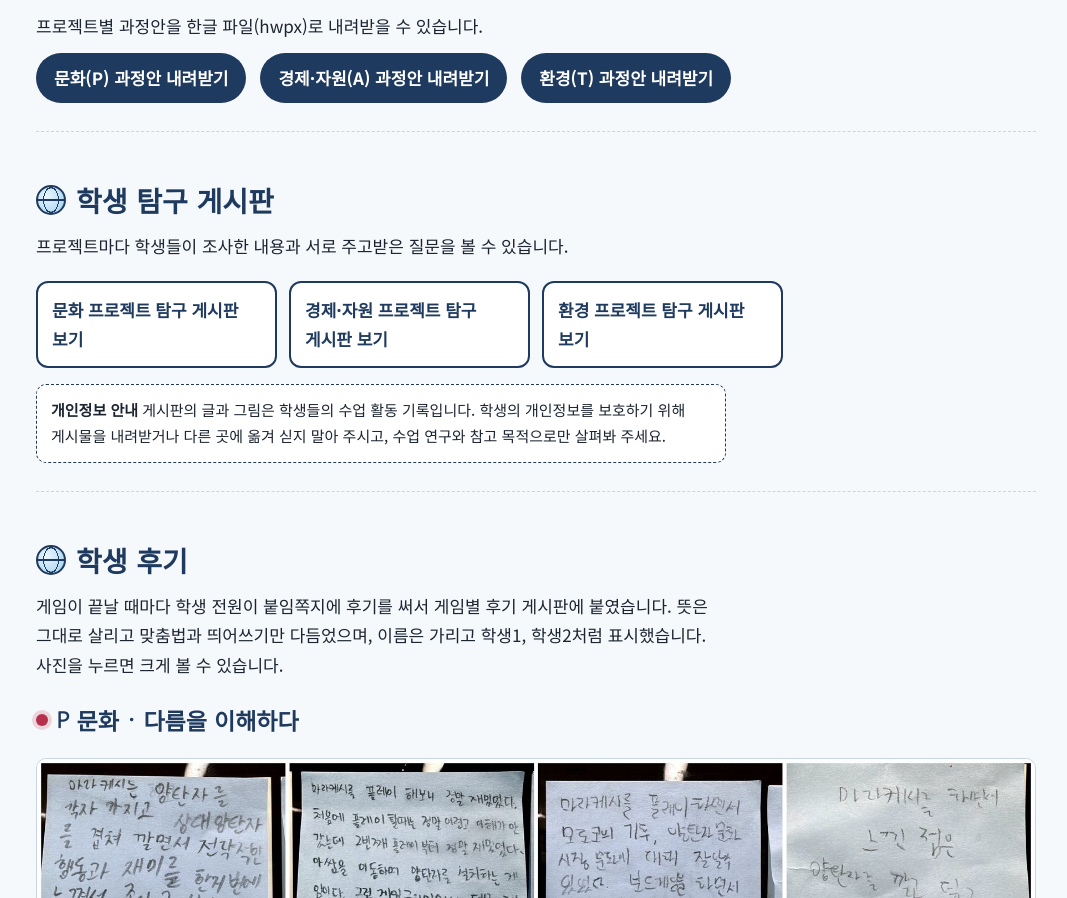
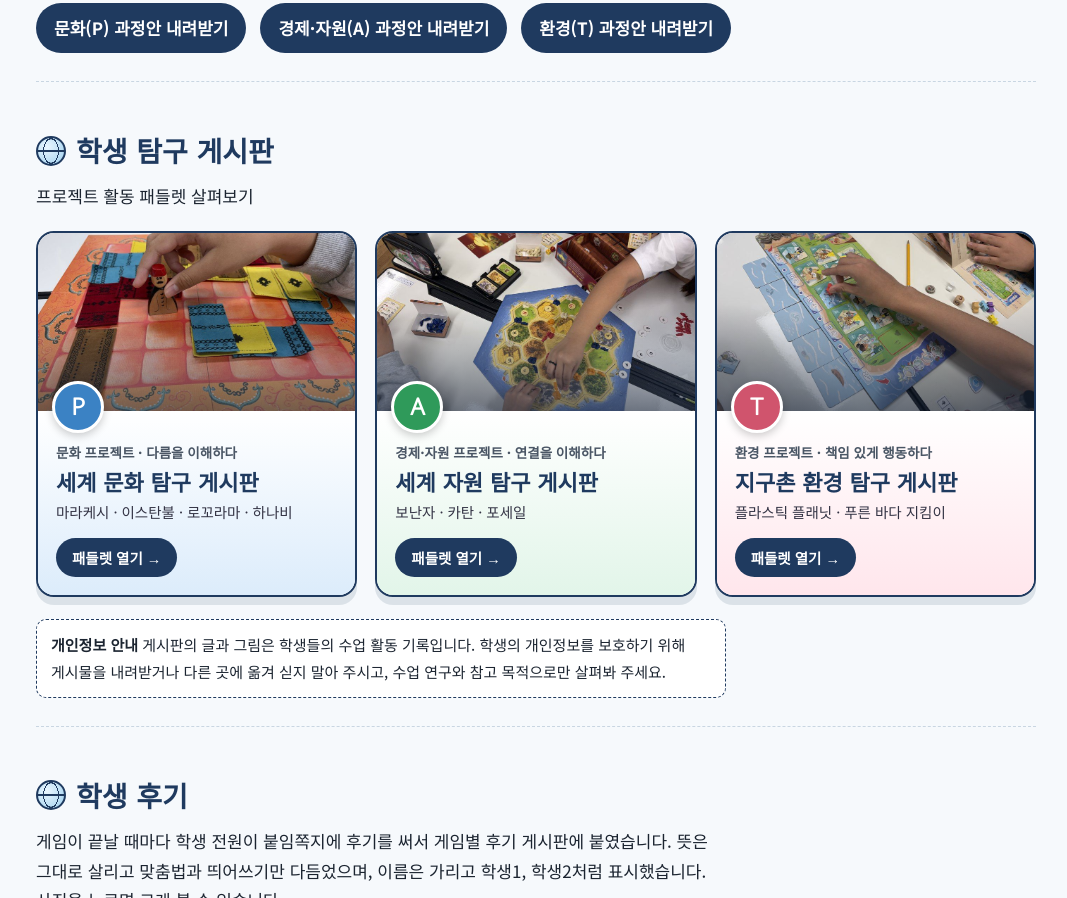
Before and after one commit to tongtongyeun-kye/world-classroom, a plain HTML site: page index.html in a window 1280 px wide. Shown: the part 3935-4833 px from the top of the page, without its empty margins (104-1171 px from the left). Drawn offline with Linux system fonts and the light colour scheme.

Commit message:
Simplify lesson plan files, redesign padlet boards

```diff
--- a/index.html
+++ b/index.html
@@ -84,6 +84,25 @@ ol.steps{margin:0;padding-left:1.2em}
 footer{margin-top:48px;border-top:2px solid var(--navy);background:#fff;padding:18px 0 30px;font-size:14.5px;color:#4a5665}
 @media (max-width:760px){.hero{grid-template-columns:1fr}.globe{width:96px;height:96px}.route{grid-template-columns:1fr 1fr}.route div:nth-child(2){border-right:0}.route div:nth-child(-n+2){border-bottom:2px dashed var(--navy)}.two{grid-template-columns:1fr}.q{grid-template-columns:1fr 1fr}}
 @media (max-width:420px){.route,.q{grid-template-columns:1fr}.route div{border-right:0;border-bottom:2px dashed var(--navy)}.route div:last-child{border-bottom:0}}
+.pboards{display:grid;grid-template-columns:repeat(3,1fr);gap:18px;margin:6px 0 4px}
+.pb{display:flex;flex-direction:column;text-decoration:none;color:var(--ink);border-radius:18px;overflow:hidden;border:2px solid var(--navy);background:#fff;box-shadow:0 8px 0 rgba(31,58,95,.12);transition:transform .2s,box-shadow .2s}
+.pb:hover{transform:translateY(-4px);box-shadow:0 12px 0 rgba(31,58,95,.16)}
+.pb-img{position:relative;display:block;aspect-ratio:16/9;background-size:cover;background-position:center}
+.pb-img:after{content:"";position:absolute;inset:0;background:linear-gradient(180deg,transparent 40%,rgba(15,30,50,.55))}
+.pb-badge{position:absolute;left:14px;bottom:-22px;z-index:2;width:52px;height:52px;border-radius:50%;display:grid;place-items:center;font:700 24px/1 var(--display);color:#fff;border:3px solid #fff;box-shadow:0 3px 8px rgba(0,0,0,.2)}
+.pb-c .pb-badge{background:#3b82c4}.pb-a .pb-badge{background:#2f9a5a}.pb-t .pb-badge{background:#d0546d}
+.pb-body{display:flex;flex-direction:column;gap:2px;padding:30px 18px 18px;flex:1}
+.pb-c .pb-body{background:linear-gradient(180deg,#fff 0,var(--culture) 100%)}
+.pb-a .pb-body{background:linear-gradient(180deg,#fff 0,var(--economy) 100%)}
+.pb-t .pb-body{background:linear-gradient(180deg,#fff 0,var(--environment) 100%)}
+.pb small{font-size:13.5px;color:#4a5665;font-weight:700}
+.pb strong{font-family:var(--display);font-size:22px;color:var(--navy);line-height:1.35}
+.pb em{font-style:normal;font-size:14.5px;color:#334}
+.pb-go{margin-top:12px;align-self:flex-start;background:var(--navy);color:#fff;font-weight:700;font-size:14.5px;padding:7px 16px;border-radius:999px}
+.pb:hover .pb-go{background:var(--rose)}
+.pboards+.notice{margin-top:22px}
+@media (max-width:820px){.pboards{grid-template-columns:1fr}}
+@media (prefers-reduced-motion:reduce){.pb{transition:none}.pb:hover{transform:none}}
 
 .lp h3.sec{font-family:var(--display);font-size:23px;color:var(--navy);margin:34px 0 10px;padding-top:6px}
 .lp h4{font-size:19px;margin:30px 0 10px;padding:10px 14px;background:var(--navy);color:#fff;border-radius:10px}
@@ -283,15 +302,14 @@ footer .wrap:before{content:"세계 · 시민 · 지구촌";display:block;font-f
 
 <section id="apply">
   <h2>우리 반에 쓰기</h2>
-  <p class="lead">전부를 그대로 할 필요는 없습니다. 여건에 맞춰 일부부터 시작할 수 있습니다.</p>
   <div class="scroll"><table>
-    <tr><th>여건</th><th>적용 방안</th></tr>
+    <tr><th>분류</th><th>적용 방안</th></tr>
     <tr><td>시수가 부족한 학급</td><td>프로젝트마다 게임 하나만 골라 G, A, M, E를 한 번 돌립니다.</td></tr>
     <tr><td>학생 수가 많은 학급</td><td>모둠별로 다른 게임을 하고 서로 소개합니다.</td></tr>
     <tr><td>규칙이 어려운 게임</td><td>꼬마 선생님이 쉬운 규칙 안내를 만들고 모둠마다 배치합니다.</td></tr>
     <tr><td>경험이 적은 학급</td><td>'구성물에서 문화 찾기'로 시작하고 조사 항목을 틀로 줍니다.</td></tr>
   </table></div>
-  <h3 style="margin-top:26px">다른 학년에서</h3>
+  <h3 style="margin-top:26px">다른 학년 적용</h3>
   <div class="scroll"><table>
     <tr><th>학년</th><th>성취기준</th><th>보드게임과 적용</th></tr>
     <tr><td>3~4</td><td>[4사03-02] 다른 문화를 존중하는 태도</td><td>하나비, 마라케시: 구성물 찾기에서 한 가지 조사로</td></tr>
@@ -311,8 +329,21 @@ footer .wrap:before{content:"세계 · 시민 · 지구촌";display:block;font-f
 
 <section id="boards">
   <h2>학생 탐구 게시판</h2>
-  <p class="lead">프로젝트마다 학생들이 조사한 내용과 서로 주고받은 질문을 볼 수 있습니다.</p>
-  <div class="boards" id="boardlist"></div>
+  <p class="lead">프로젝트 활동 패들렛 살펴보기</p>
+  <div class="pboards">
+    <a class="pb pb-c" href="https://padlet.com/tongtongyeun/padlet-s025elthtmi2lpbs5tj2" target="_blank" rel="noopener">
+      <span class="pb-img" style="background-image:url(img/g_mara.jpg)"><b class="pb-badge">P</b></span>
+      <span class="pb-body"><small>문화 프로젝트 · 다름을 이해하다</small><strong>세계 문화 탐구 게시판</strong><em>마라케시 · 이스탄불 · 로꼬라마 · 하나비</em><span class="pb-go">패들렛 열기 →</span></span>
+    </a>
+    <a class="pb pb-a" href="https://padlet.com/tongtongyeun/padlet-s025elx4x5t7c1n7add9" target="_blank" rel="noopener">
+      <span class="pb-img" style="background-image:url(img/g_catan.jpg)"><b class="pb-badge">A</b></span>
+      <span class="pb-body"><small>경제·자원 프로젝트 · 연결을 이해하다</small><strong>세계 자원 탐구 게시판</strong><em>보난자 · 카탄 · 포세일</em><span class="pb-go">패들렛 열기 →</span></span>
+    </a>
+    <a class="pb pb-t" href="https://padlet.com/tongtongyeun/padlet-s025elw2ym7p0n6xl7s2" target="_blank" rel="noopener">
+      <span class="pb-img" style="background-image:url(img/g_sea.jpg)"><b class="pb-badge">T</b></span>
+      <span class="pb-body"><small>환경 프로젝트 · 책임 있게 행동하다</small><strong>지구촌 환경 탐구 게시판</strong><em>플라스틱 플래닛 · 푸른 바다 지킴이</em><span class="pb-go">패들렛 열기 →</span></span>
+    </a>
+  </div>
   <p class="notice"><b>개인정보 안내</b> 게시판의 글과 그림은 학생들의 수업 활동 기록입니다. 학생의 개인정보를 보호하기 위해 게시물을 내려받거나 다른 곳에 옮겨 싣지 말아 주시고, 수업 연구와 참고 목적으로만 살펴봐 주세요.</p>
 </section>
 
@@ -345,10 +376,6 @@ footer .wrap:before{content:"세계 · 시민 · 지구촌";display:block;font-f
 <footer><div class="wrap">초등 6학년 사회과 수업 실천 자료입니다. 수업에 자유롭게 쓰실 수 있습니다. 보드게임의 이름과 구성물은 각 제작사의 것입니다.</div></footer>
 
 <script>
-// 게시판 주소: 주소가 있으면 링크로, 없으면 '준비 중'으로 보입니다.
-const BOARDS=[["문화 프로젝트","https://padlet.com/tongtongyeun/padlet-s025elthtmi2lpbs5tj2"],["경제·자원 프로젝트","https://padlet.com/tongtongyeun/padlet-s025elx4x5t7c1n7add9"],["환경 프로젝트","https://padlet.com/tongtongyeun/padlet-s025elw2ym7p0n6xl7s2"]];
-const bl=document.getElementById('boardlist');
-BOARDS.forEach(([n,u])=>{const e=document.createElement(u?'a':'span'); if(u){e.href=u;e.textContent=n+' 탐구 게시판 보기';}else{e.textContent=n+' 게시판 (준비 중)';} bl.appendChild(e);});
 const tabs=[...document.querySelectorAll('[role=tab]')];
 function show(id){tabs.forEach(t=>{const on=t.id===id;t.setAttribute('aria-selected',on);document.getElementById(t.getAttribute('aria-controls')).hidden=!on;});try{sessionStorage.setItem('tab',id)}catch(e){}}
 tabs.forEach(t=>t.addEventListener('click',()=>show(t.id)));
```
Also changed, not shown: lessons.html (+19 -0 lines), 3 other files.
